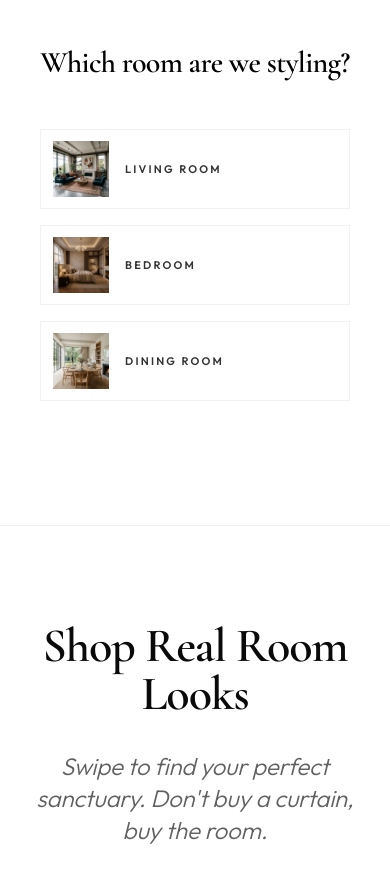
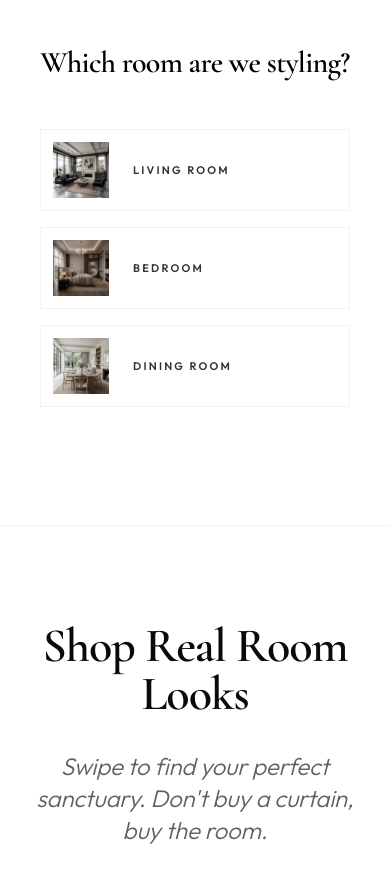
Before and after one commit to SiddharthChaturvedii/FABMYHOME, a Next.js app: page / in a window 390 px wide. Shown: the part 1200-2092 px from the top of the page. Built offline with nearby package versions, Linux system fonts and the light colour scheme.

Commit message:
fix: restored perfect mobile layout and cleaned up desktop responsive behavior

```diff
--- a/components/layout/Navbar.tsx
+++ b/components/layout/Navbar.tsx
@@ -189,7 +189,7 @@ export default function Navbar() {
                   className="absolute top-full right-0 w-48 bg-white border border-black/5 shadow-2xl overflow-hidden z-[1002]"
                 >
                   <div className="flex flex-col">
-                    <Link href="#signin" className="px-6 py-4 text-[12px] font-bold uppercase tracking-widest text-black hover:bg-black hover:text-white transition-colors">
+                    <Link href="#signin" className="px-6 py-4 text-[12px] font-bold uppercase tracking-widest text-black hover:bg-[var(--color-alabaster)] transition-colors">
                       Sign In
                     </Link>
                     <Link href="#signup" className="px-6 py-4 text-[12px] font-bold uppercase tracking-widest text-black/50 hover:bg-[var(--color-alabaster)] transition-colors border-t border-black/5">
--- a/components/quiz/StyleQuiz.tsx
+++ b/components/quiz/StyleQuiz.tsx
@@ -101,21 +101,32 @@ export default function StyleQuiz() {
                     animate={{ opacity: 1, y: 0 }}
                     transition={{ delay: index * 0.1 }}
                     onClick={() => handleOptionSelect(option.label)}
-                    className={`group relative overflow-hidden cursor-pointer transition-all duration-500 border
+                    className={`group cursor-pointer transition-all duration-300 border
                       ${selectedOptions[currentStep] === option.label
-                        ? 'border-black bg-black text-white shadow-2xl'
-                        : 'border-black/5 bg-white hover:border-black/20 hover:shadow-xl'
+                        ? 'border-black shadow-xl scale-[1.02]'
+                        : 'border-black/5 bg-white hover:border-black/20 hover:shadow-lg'
                       }
-                      flex flex-row items-center p-3 h-20
-                      md:flex-col md:items-start md:p-0 md:h-[300px] lg:h-[400px] md:rounded-none
+                      /* Mobile: The Perfect Baseline */
+                      flex items-center p-3
+                      /* Desktop Enhancement */
+                      md:h-auto
+                      ${currentStep !== 1
+                        ? 'md:flex-col md:items-start md:p-0 md:h-[300px] lg:h-[400px]'
+                        : 'md:h-24'
+                      }
                     `}
                   >
-                    <div className="w-14 h-14 md:w-full md:h-2/3 overflow-hidden shrink-0">
+                    <div className={`overflow-hidden shrink-0 transition-all duration-500
+                      /* Mobile */
+                      w-14 h-14
+                      /* Desktop */
+                      ${currentStep !== 1 ? 'md:w-full md:h-2/3' : 'md:w-16 md:h-16 md:ml-2'}
+                    `}>
                       {'image' in option ? (
                         <img
                           src={option.image}
                           alt={option.label}
-                          className="w-full h-full object-cover transition-transform duration-700 group-hover:scale-110"
+                          className="w-full h-full object-cover grayscale-[50%] group-hover:grayscale-0 transition-all duration-700 group-hover:scale-110"
                         />
                       ) : (
                         <div
@@ -125,22 +136,28 @@ export default function StyleQuiz() {
                       )}
                     </div>
 
-                    <div className="ml-4 md:ml-0 md:p-6 flex flex-col justify-center h-full">
+                    <div className="flex flex-col justify-center h-full">
                       <span className={`font-sans text-[11px] md:text-[13px] font-black uppercase tracking-[0.2em] transition-colors
-                        ${selectedOptions[currentStep] === option.label ? 'text-white' : 'text-black/80'}
+                        /* Mobile Label */
+                        ml-6
+                        /* Desktop Label */
+                        md:ml-0 ${currentStep !== 1 ? 'md:p-6' : 'md:ml-6'}
+                        ${selectedOptions[currentStep] === option.label ? 'text-black font-bold' : 'text-black/80'}
                       `}>
                         {option.label}
                       </span>
-                      <span className="hidden md:block text-[10px] text-black/40 mt-2 font-medium tracking-widest group-hover:text-black/60 transition-colors uppercase">
-                        Select This Look
-                      </span>
+                      {currentStep !== 1 && (
+                        <span className="hidden md:block text-[10px] text-black/40 mt-2 font-medium tracking-widest group-hover:text-black/60 transition-colors uppercase md:px-6">
+                          Select This Look
+                        </span>
+                      )}
                     </div>
 
                     {selectedOptions[currentStep] === option.label && (
                       <motion.div
                         initial={{ scale: 0 }}
                         animate={{ scale: 1 }}
-                        className="absolute top-4 right-4 w-6 h-6 bg-white rounded-full flex items-center justify-center text-black"
+                        className="absolute top-4 right-4 w-6 h-6 bg-black rounded-full flex items-center justify-center text-white"
                       >
                         <Check size={12} strokeWidth={3} />
                       </motion.div>
```
